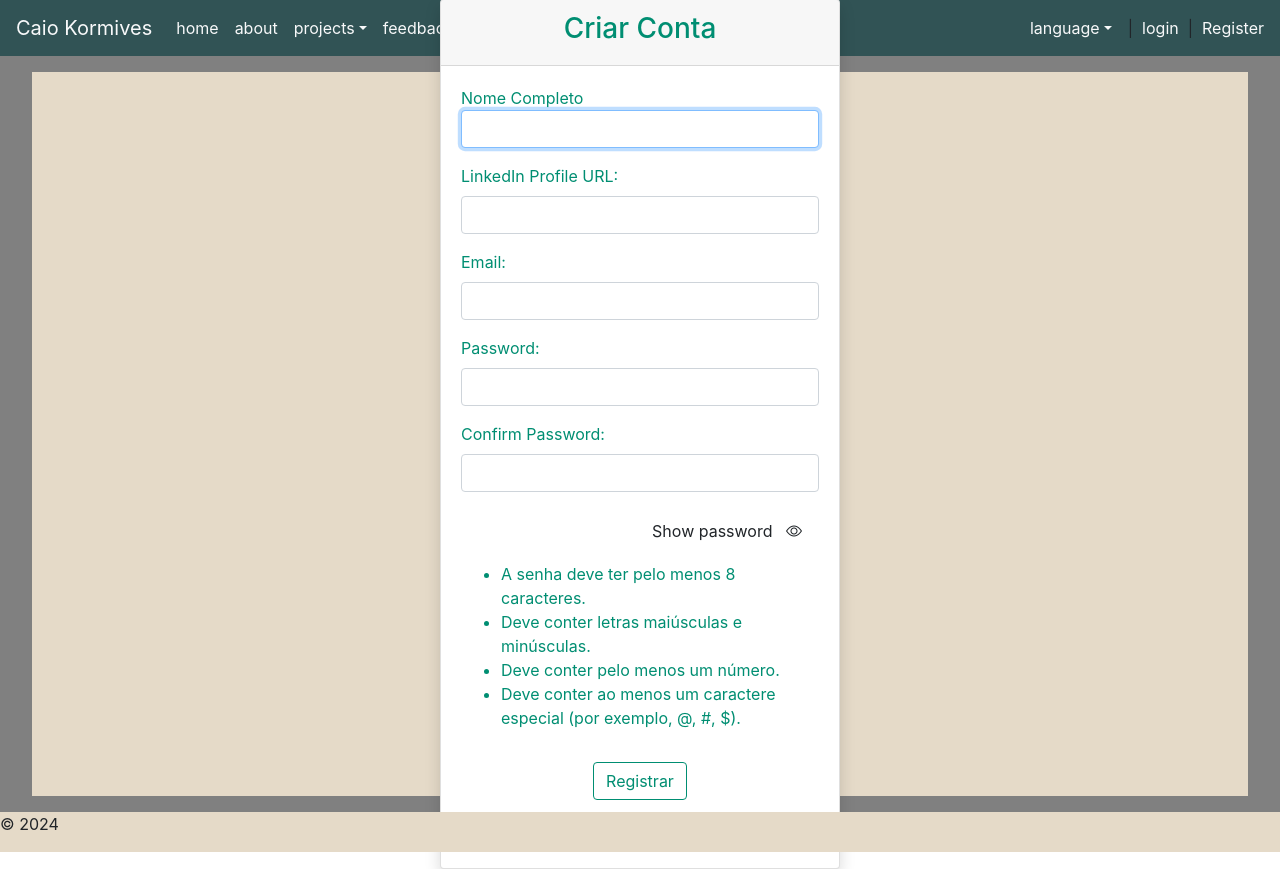
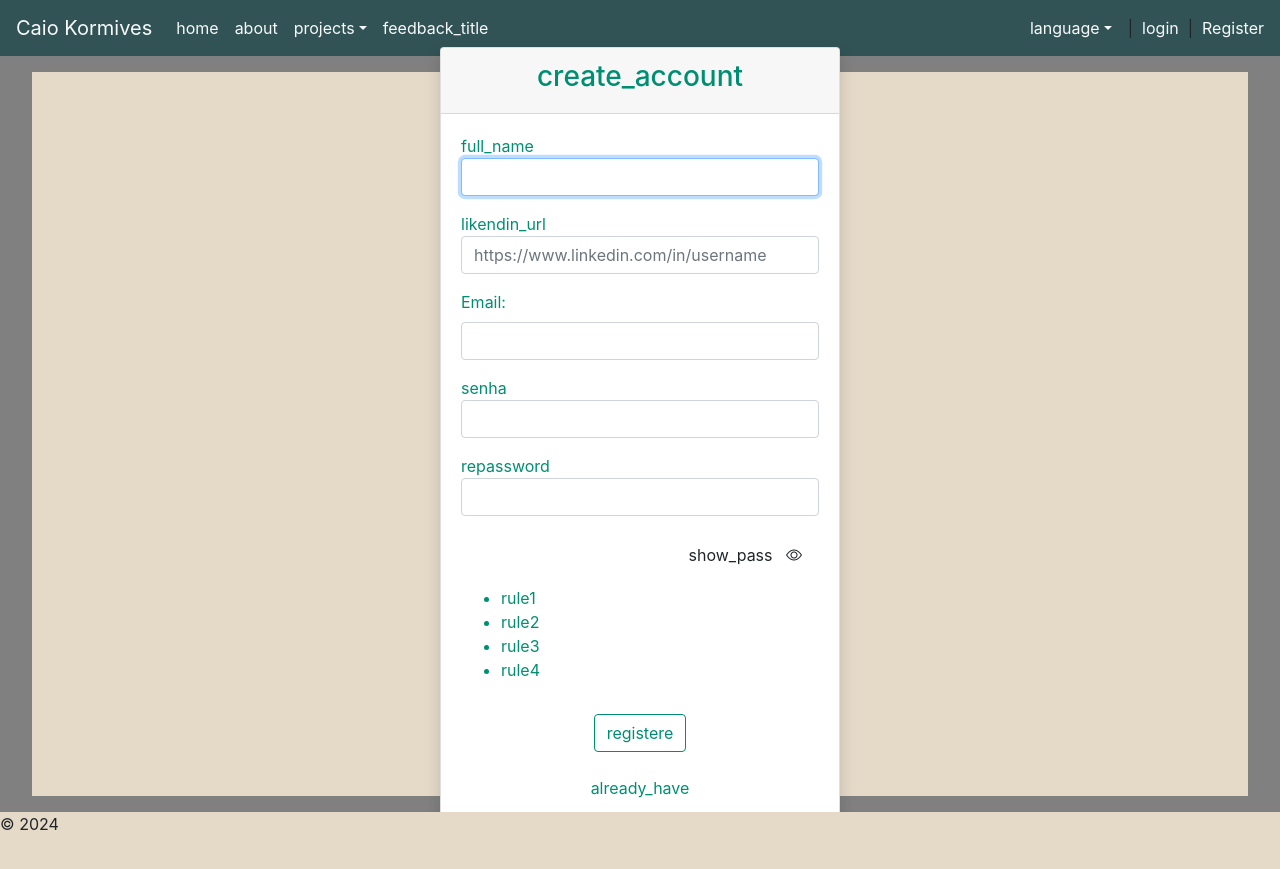
Before and after one commit to xxcaioken/portfolio, a Django app: page /pt-br/accounts/register/ in a window 1280 px wide. After the commit the page ends 830 px from the top, so only its background shows below. Run offline with Django 5.2, Linux system fonts and the light colour scheme; some libraries are stand-ins or nearby versions.

Commit message:
fix: little adjusts

```diff
--- a/accounts/forms.py
+++ b/accounts/forms.py
@@ -1,6 +1,8 @@
 from django import forms
 from django.contrib.auth.forms import UserCreationForm
 from django.contrib.auth import get_user_model
+from django.core.exceptions import ValidationError
+import re
 
 User = get_user_model()
 
@@ -56,7 +58,7 @@
     )
     linkedin_url = forms.URLField(
         label='LinkedIn Profile URL',
-        widget=forms.URLInput(attrs={'class': 'form-control'})
+        widget=forms.URLInput(attrs={'class': 'form-control', 'placeholder': 'https://www.linkedin.com/in/username', 'type': 'url'})
     )
 
     class Meta:
--- a/accounts/templates/accounts/register.html
+++ b/accounts/templates/accounts/register.html
@@ -21,50 +21,50 @@
   <div class="container_parent d-flex flex-column justify-content-center align-items-center p-3 my-3" data-aos="fade-up" data-aos-delay="100">
     <div class="card shadow card_shdw" >
       <div class="card-header text-center">
-        <h3>Criar Conta</h3>
+        <h3>{% trans "create_account" %}</h3>
       </div>
       <div class="card-body">
         <form method="post">
           {% csrf_token %}
 
-          <div class="mb-3">Nome Completo
+          <div class="mb-3">{% trans "full_name" %}
             {{ form.username }}</div>
 
-          <div class="mb-3">{{ form.linkedin_url.label_tag }}
+          <div class="mb-3">{% trans "likendin_url" %}
               {{ form.linkedin_url }}</div>
 
           <div class="mb-3">{{ form.email.label_tag }}
             {{ form.email }}</div>
 
-          <div class="mb-3">{{ form.password1.label_tag }}
+          <div class="mb-3">{% trans "password" %}
             {{ form.password1 }}</div>
-          <div class="mb-3">{{ form.password2.label_tag }}
+          <div class="mb-3">{% trans "repassword" %}
             {{ form.password2 }}</div>
 	    <div class="d-flex justify-content-end p-1 otln">
 		<button class="btn otln" type="button" onclick="togglePassword()" >
-		    Show password&nbsp;&nbsp;&nbsp;<i class="bi bi-eye" id="eye"></i>
+		    {% trans "show_pass" %}&nbsp;&nbsp;&nbsp;<i class="bi bi-eye" id="eye"></i>
 		</button>
 	    </div>
 
 
 	<div class="form-text mt-2" style="">
             <ul>
-              <li>A senha deve ter pelo menos 8 caracteres.</li>
-              <li>Deve conter letras maiúsculas e minúsculas.</li>
-              <li>Deve conter pelo menos um número.</li>
-              <li>Deve conter ao menos um caractere especial (por exemplo, @, #, $).</li>
+              <li>{% trans "rule1" %}</li>
+              <li>{% trans "rule2" %}</li>
+              <li>{% trans "rule3" %}</li>
+              <li>{% trans "rule4" %}</li>
             </ul>
           </div>
 
           <div class="d-flex justify-content-center">
-            <button type="submit" class="btn mt-3 register_bttn" >Registrar</button>
+            <button type="submit" class="btn mt-3 register_bttn" >{% trans "registere" %}</button>
           </div>
         </form>
         {% if form.non_field_errors %}
           <div class="alert alert-danger mt-3">{{ form.non_field_errors }}</div>
         {% endif %}
         <div class="text-center mt-4">
-          <a href="{% url 'login' %}" class="grn">Já possui uma conta? Faça login.</a>
+          <a href="{% url 'login' %}" class="grn">{% trans "already_have" %}</a>
         </div>
       </div>
     </div>
--- a/templates/base.html
+++ b/templates/base.html
@@ -112,7 +112,7 @@
 
           {% if user.is_authenticated %}
             <li class="text-light lst-style" id="username">
-              {% trans 'hello' %} {{ user.username }},{% trans 'welcome' %}
+              {% trans 'hello' %}  {{ user.username }},&nbsp;{% trans 'welcome' %}
             </li>
             <li class="lst-style">&nbsp; | &nbsp;</li>
             <li class="lst-style">
```
Also changed, not shown: feedback_suggestions/views.py (+10 -14 lines), locale/en/LC_MESSAGES/django.po, locale/pt_BR/LC_MESSAGES/django.po, 2 other files.
